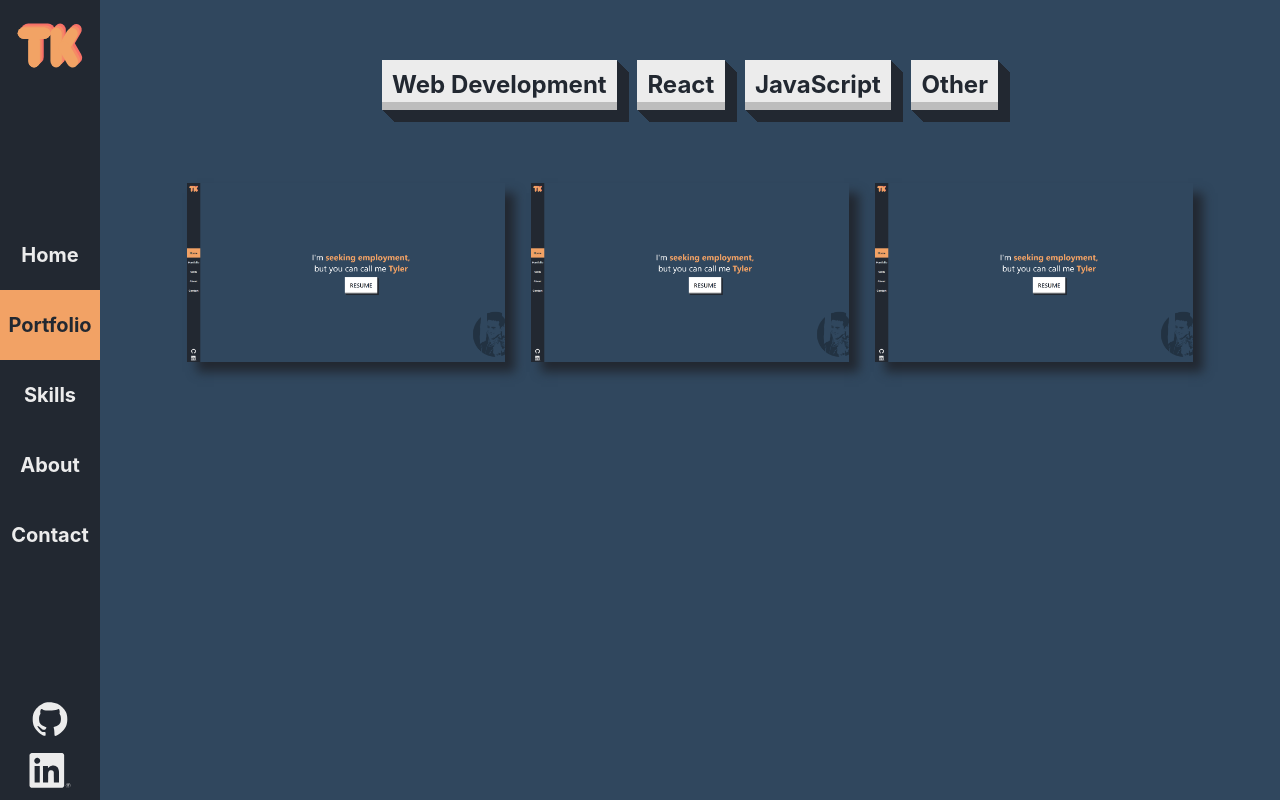
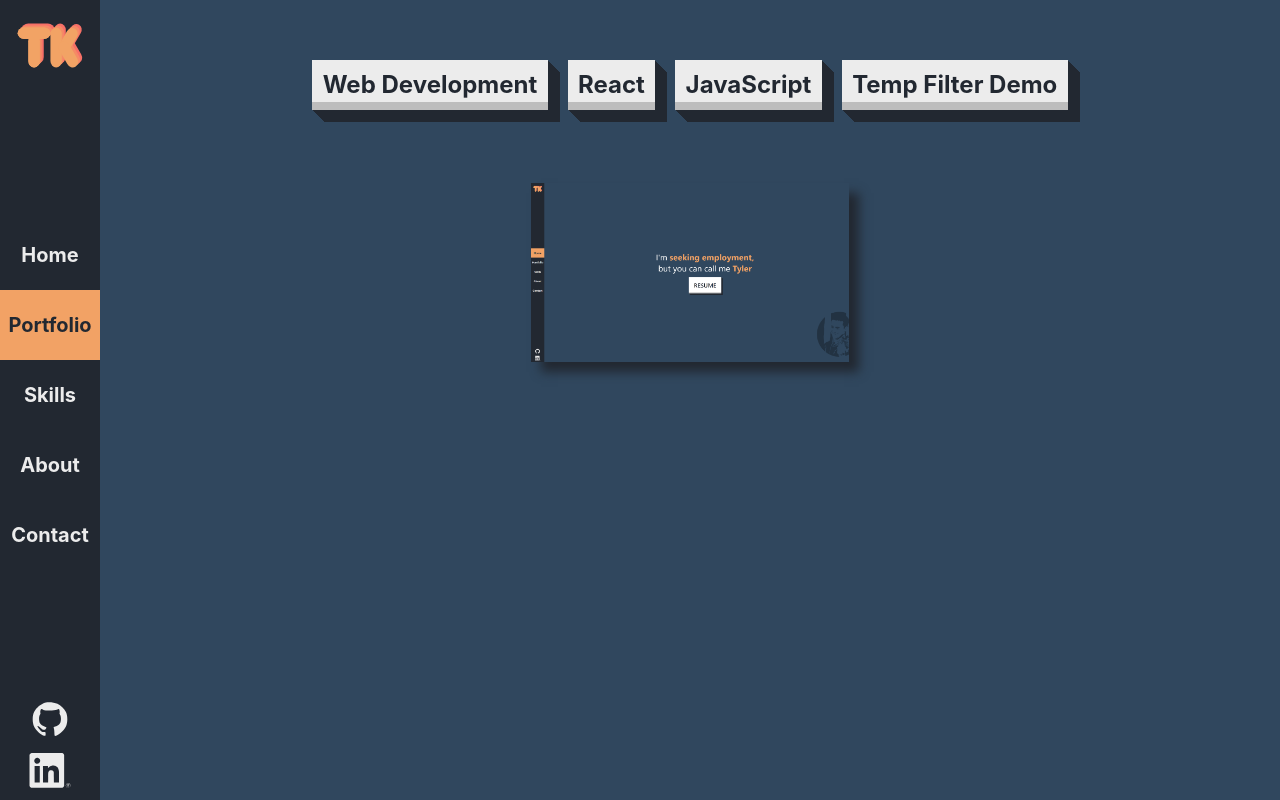
Before and after one commit to tylercodes1/portfolio, a React (Create React App) app: page /portfolio in a window 1280 px wide. Built offline with nearby package versions, Linux system fonts and the light colour scheme.

Commit message:
updated portfolio page

```diff
--- a/src/Widgets/Portfolio/Portfolio.js
+++ b/src/Widgets/Portfolio/Portfolio.js
@@ -86,22 +86,17 @@ class Portfolio extends Component {
     render() {
         return (
             <div className="portfolio_page">
+                <div className="tmp_msg"></div>
                 <div className="filter_header">
                     <FilterButton filteredIn={this.state.filteredIn} filteredOut={this.state.filteredOut} text="Web Development" onClick={(urmom) => this.handleSelect(urmom)} selected={this.state.selected} />
                     <FilterButton filteredIn={this.state.filteredIn} filteredOut={this.state.filteredOut} text="React" onClick={(urmom) => this.handleSelect(urmom)} selected={this.state.selected} />
                     <FilterButton filteredIn={this.state.filteredIn} filteredOut={this.state.filteredOut} text="JavaScript" onClick={(urmom) => this.handleSelect(urmom)} selected={this.state.selected} />
-                    <FilterButton filteredIn={this.state.filteredIn} filteredOut={this.state.filteredOut} text="Other" onClick={(urmom) => this.handleSelect(urmom)} selected={this.state.selected} />
+                    <FilterButton filteredIn={this.state.filteredIn} filteredOut={this.state.filteredOut} text="Temp Filter Demo" onClick={(urmom) => this.handleSelect(urmom)} selected={this.state.selected} />
                 </div>
                 <div className="project_container">
                     <ProjectPreview display={this.state.selected.length < 1 ? null :
                     !this.state.selected.every(el => (this.state.filterCombos[0]).includes(el))? "hide_project" : null}
                     title="Portfolio" src="Portfolio.PNG" url="https://tylersportfolio.netlify.app/" stack="React JavaScript"/>
-                    <ProjectPreview display={this.state.selected.length < 1 ? null :
-                    !this.state.selected.every(el => (this.state.filterCombos[1]).includes(el))? "hide_project" : null}
-                    title="Other" src="Portfolio.PNG" url="https://tylersportfolio.netlify.app/" stack="JavaScript"/>
-                    <ProjectPreview display={this.state.selected.length < 1 ? null :
-                    !this.state.selected.every(el => (this.state.filterCombos[2]).includes(el))? "hide_project" : null}
-                    title="Third" src="Portfolio.PNG" url="https://tylersportfolio.netlify.app/" stack="React JavaScript"/>
                 </div>
             </div>
         )
```
